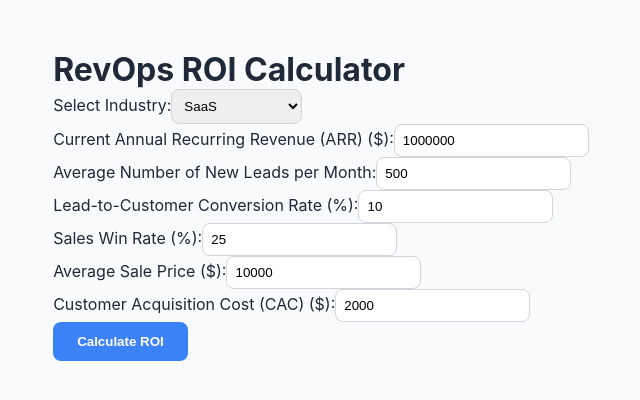
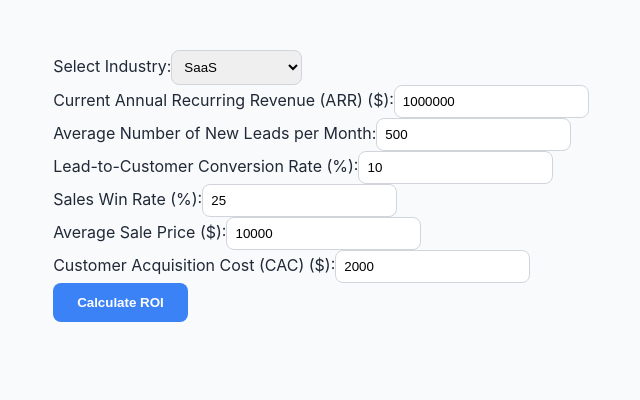
Before and after one commit to ontheflyops/revops-roi-calculator, a React (Vite) app: page / in a window 1280 px wide. Shown: the top 400 px of the page, without its empty margins (319-959 px from the left). Built offline with nearby package versions, Linux system fonts and the light colour scheme.

Commit message:
Remove header from ROI calculator

```diff
--- a/src/RevOpsROICalculator.jsx
+++ b/src/RevOpsROICalculator.jsx
@@ -103,7 +103,6 @@ export default function RevOpsROICalculator() {
 
   return (
     <div className="max-w-3xl mx-auto mt-10 p-4">
-      <h1 className="text-3xl font-bold mb-6 text-center">RevOps ROI Calculator</h1>
       <Card className="p-6 space-y-6">
         <CardContent className="space-y-4">
           <div>
```
